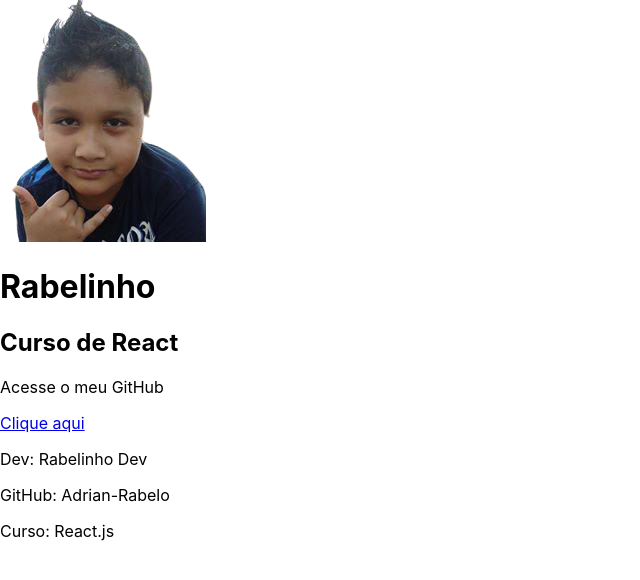
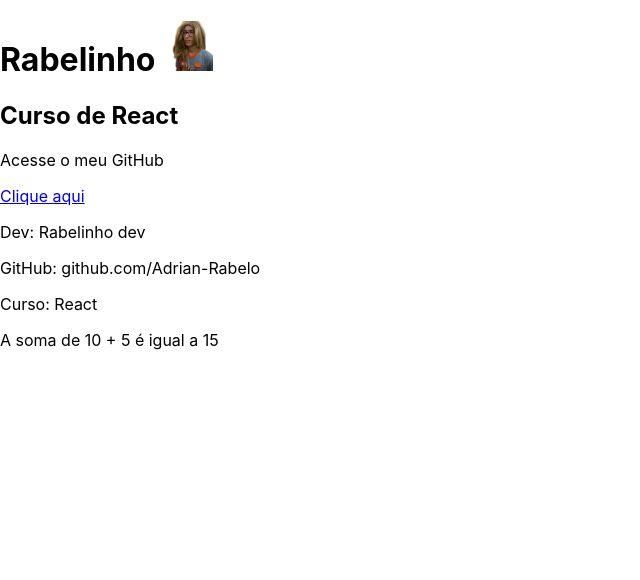
Before and after one commit to Adrian-Rabelo/palindromizador, a React (Create React App) app: page / in a window 1280 px wide. Shown: the top 580 px of the page, without its empty margins (0-640 px from the left). Built offline with nearby package versions, Linux system fonts and the light colour scheme.

Commit message:
enviando funções para componentes

```diff
--- a/src/components/Corpo.js
+++ b/src/components/Corpo.js
@@ -2,9 +2,19 @@ import React from "react";
 import Dados from "./Dados";
 
 export default function Corpo() {
-    const dv = "Rabelinho Dev";
-    const gh = "Adrian-Rabelo";
-    const crs = "React.js";
+    const dev = () => {
+        return "Rabelinho dev";
+    };
+
+    const git = () => {
+        return "github.com/Adrian-Rabelo";
+    };
+
+    const curso = "React";
+
+    const somar = (a, b) => {
+        return a + b;
+    };
     return (
         <section>
             <h2>Curso de React</h2>
@@ -15,7 +25,7 @@ export default function Corpo() {
                 rel="noreferrer">
                 Clique aqui
             </a>
-            <Dados dev={dv} github={gh} curso={crs} />
+            <Dados dev={dev} github={git} curso={curso} somar={somar} />
         </section>
     );
 }
--- a/src/components/Dados.js
+++ b/src/components/Dados.js
@@ -1,11 +1,14 @@
 import React from "react";
 
 export default function Dados(props) {
+    let n1 = 10;
+    let n2 = 5;
     return (
         <section>
-            <p>Dev: {props.dev}</p>
-            <p>GitHub: {props.github}</p>
+            <p>Dev: {props.dev()}</p>
+            <p>GitHub: {props.github()}</p>
             <p>Curso: {props.curso} </p>
+            <p>{`A soma de ${n1} + ${n2} é igual a ${props.somar(n1, n2)}`}</p>
         </section>
     );
 }
--- a/src/components/Header.js
+++ b/src/components/Header.js
@@ -1,11 +1,12 @@
 import React from "react";
-import Pinto from "./img/pinto-transp.png";
+import Eu from "./img/euzim-transp.png";
 
 export default function Header() {
     return (
         <header>
-            <img src={Pinto} />
-            <h1>Rabelinho </h1>
+            <h1>
+                Rabelinho <img src={Eu} width="50" alt="Rabelinho Dev" />
+            </h1>
         </header>
     );
 }
```
Also changed, not shown: src/components/img/euzim-transp.png (renamed from public/img/euzim-transp.png).
